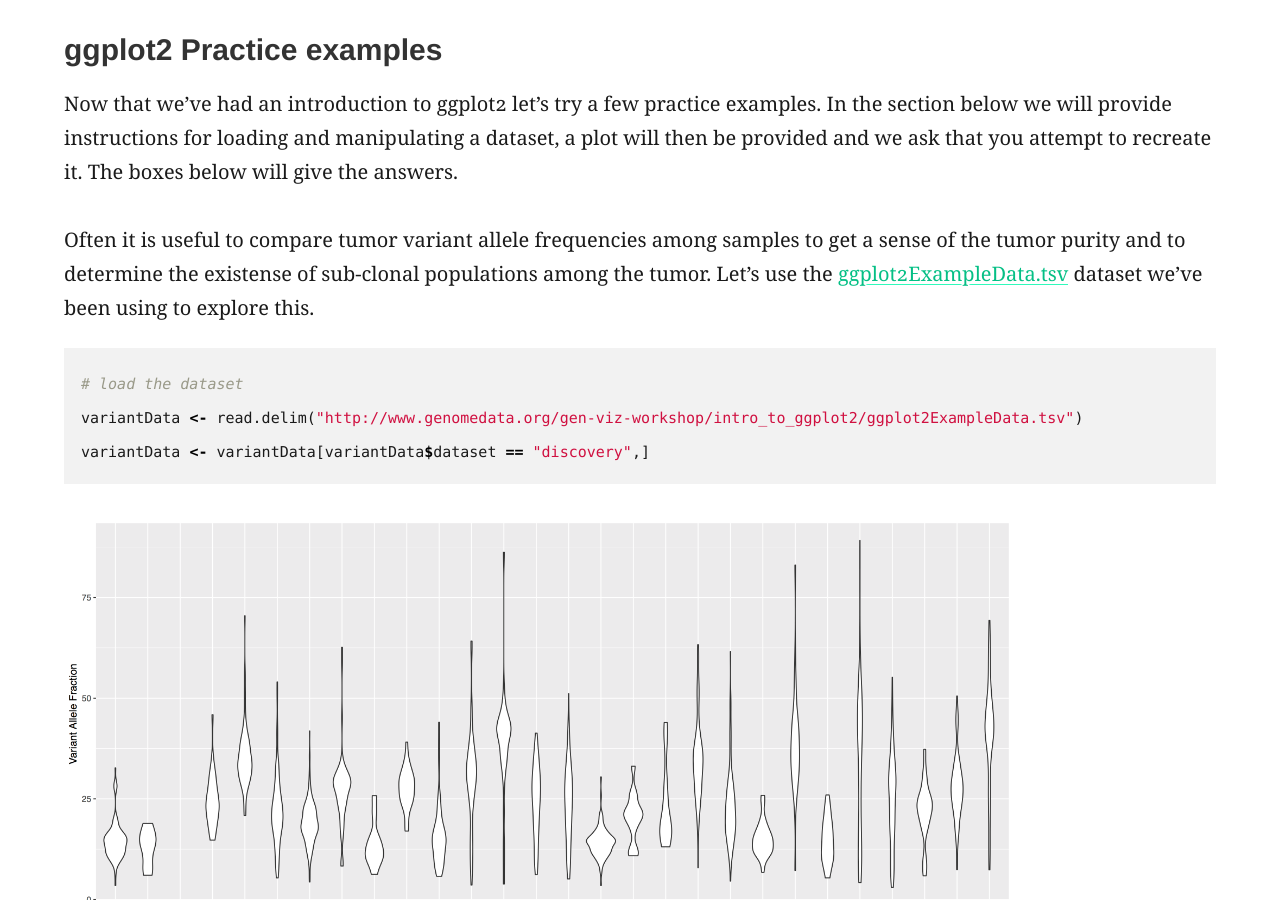
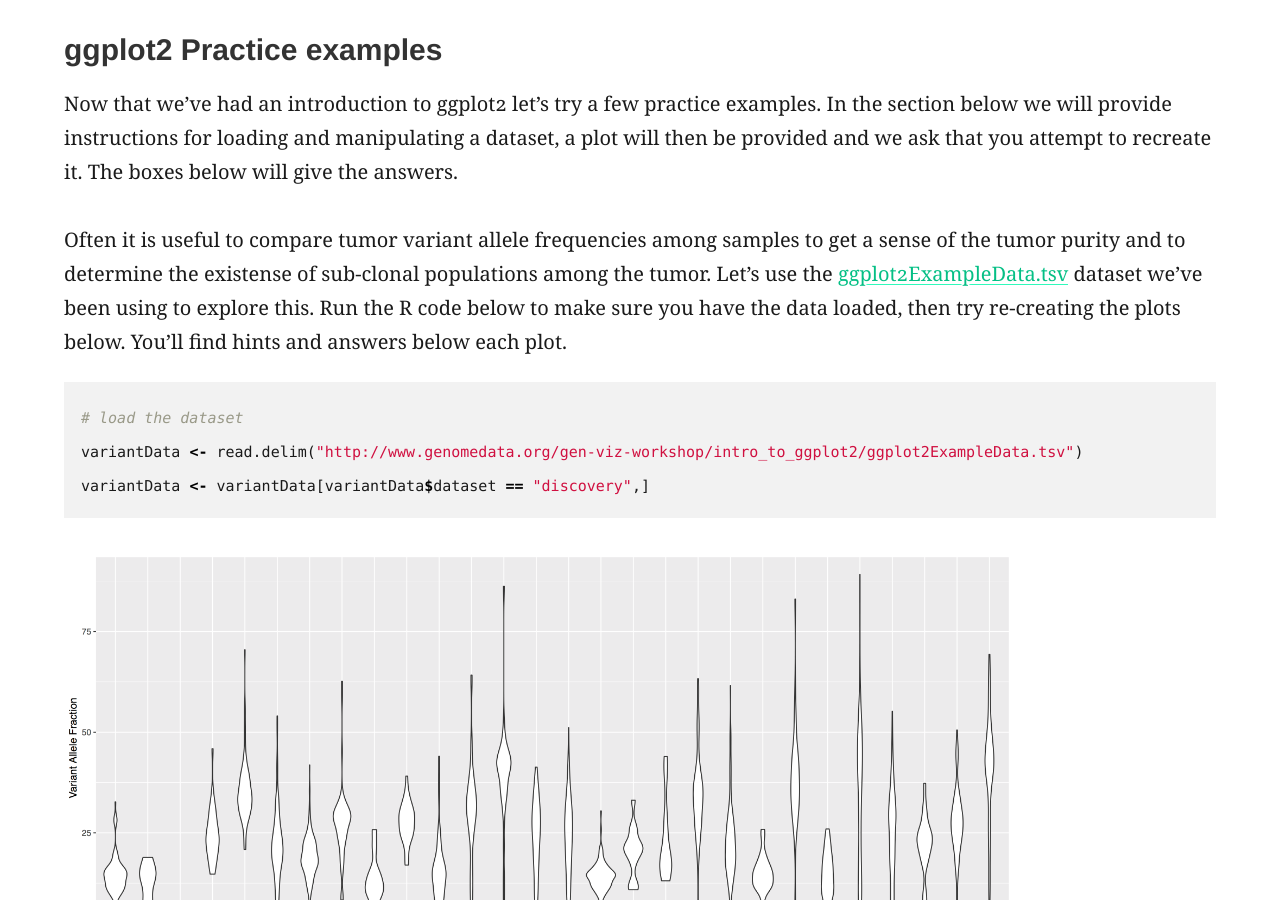
Before and after one commit to griffithlab/genviz.org, a Jekyll site: the page built from _posts/0002-03-01-introToggplot2.md, in a window 1280 px wide and 900 px high, scrolled down 11037 px. Built offline with Jekyll 4.4.1, drawn with Linux system fonts in a browser that asks for light colours; nearby versions of some CDN libraries.

Commit message:
added further directions to exercises in ggplot2

````diff
--- a/_posts/0002-03-01-introToggplot2.md
+++ b/_posts/0002-03-01-introToggplot2.md
@@ -217,7 +217,7 @@ ggsave("p20.pdf", device="pdf")
 ### ggplot2 Practice examples
 Now that we've had an introduction to ggplot2 let's try a few practice examples. In the section below we will provide instructions for loading and manipulating a dataset, a plot will then be provided and we ask that you attempt to recreate it. The boxes below will give the answers.
 
-Often it is useful to compare tumor variant allele frequencies among samples to get a sense of the tumor purity and to determine the existense of sub-clonal populations among the tumor. Let's use the [ggplot2ExampleData.tsv](http://www.genomedata.org/gen-viz-workshop/ggplot2ExampleData.tsv) dataset we've been using to explore this.
+Often it is useful to compare tumor variant allele frequencies among samples to get a sense of the tumor purity and to determine the existense of sub-clonal populations among the tumor. Let's use the [ggplot2ExampleData.tsv](http://www.genomedata.org/gen-viz-workshop/ggplot2ExampleData.tsv) dataset we've been using to explore this.  Run the R code below to make sure you have the data loaded, then try re-creating the plots below. You'll find hints and answers below each plot.
 ```R
 # load the dataset
 variantData <- read.delim("http://www.genomedata.org/gen-viz-workshop/intro_to_ggplot2/ggplot2ExampleData.tsv")
````
